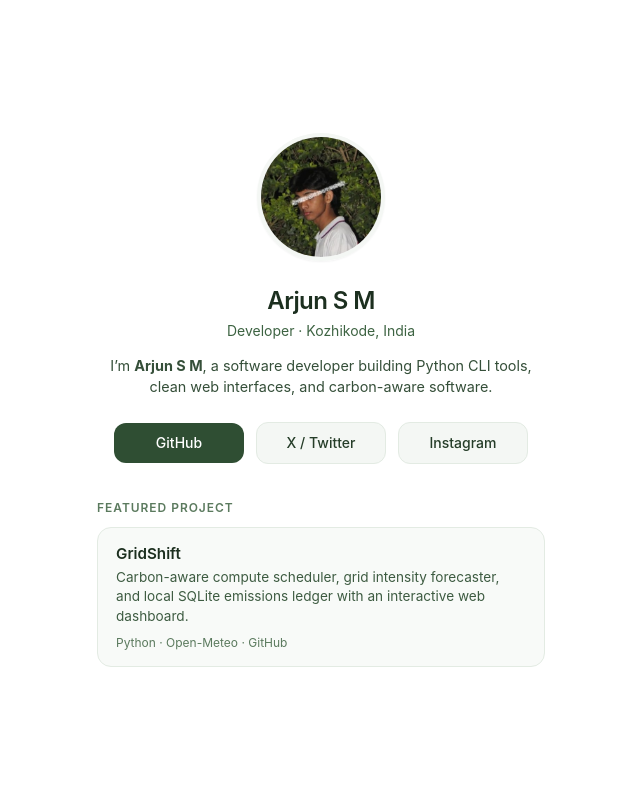
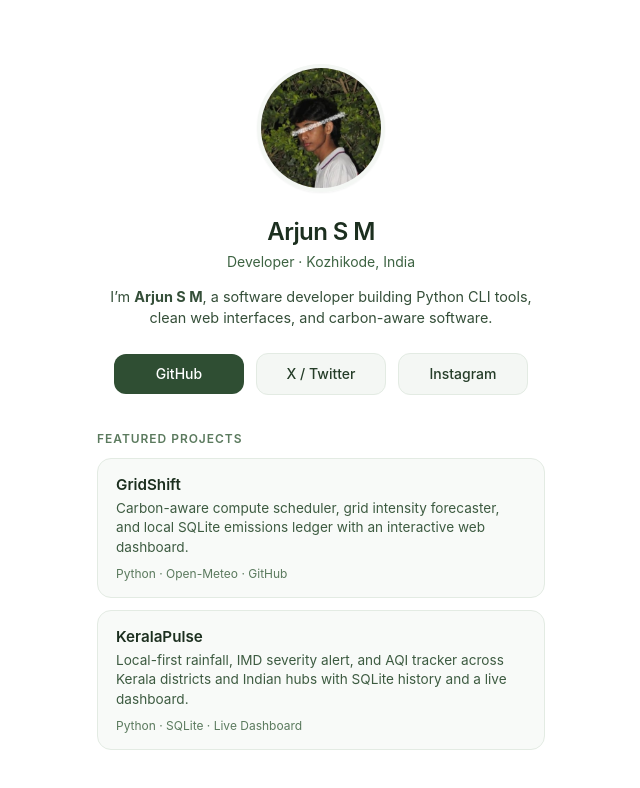
Before and after one commit to arjunsukumini/arjunsukumini.github.io, a plain HTML site: page index.html in a window 1280 px wide. Shown: the whole page, without its empty margins (319-959 px from the left). Drawn offline with Linux system fonts and the light colour scheme.

Commit message:
Add KeralaPulse to featured projects on homepage

```diff
--- a/index.html
+++ b/index.html
@@ -202,7 +202,7 @@
       </a>
     </div>
     <section class="projects" aria-label="Featured Projects">
-      <h2 class="section-title">Featured Project</h2>
+      <h2 class="section-title">Featured Projects</h2>
       <a href="https://github.com/arjunsukumini/gridshift" target="_blank" rel="noopener noreferrer" class="card">
         <div class="card-title">GridShift</div>
         <p class="card-desc">
@@ -210,6 +210,13 @@
         </p>
         <div class="card-meta">Python · Open-Meteo · GitHub</div>
       </a>
+      <a href="https://github.com/arjunsukumini/keralapulse" target="_blank" rel="noopener noreferrer" class="card" style="margin-top: 0.75rem;">
+        <div class="card-title">KeralaPulse</div>
+        <p class="card-desc">
+          Local-first rainfall, IMD severity alert, and AQI tracker across Kerala districts and Indian hubs with SQLite history and a live dashboard.
+        </p>
+        <div class="card-meta">Python · SQLite · Live Dashboard</div>
+      </a>
     </section>
   </main>
 </body>
```
